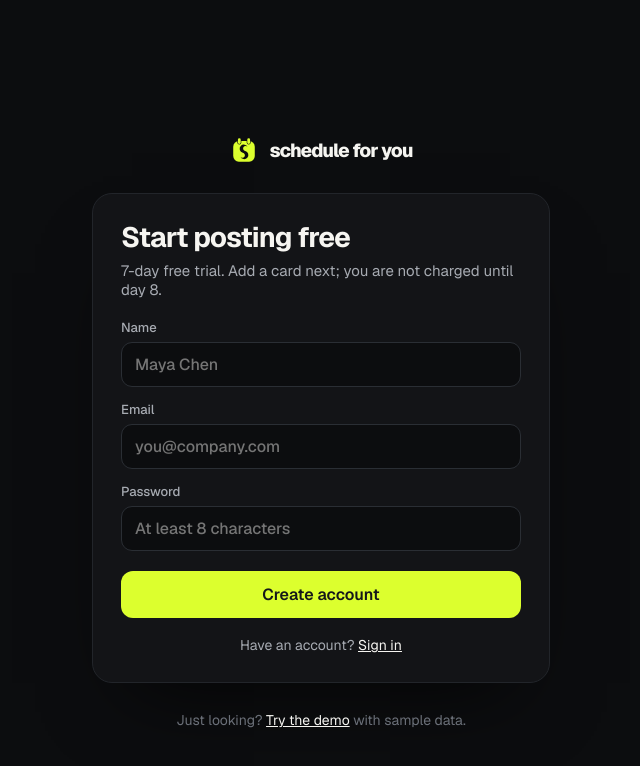
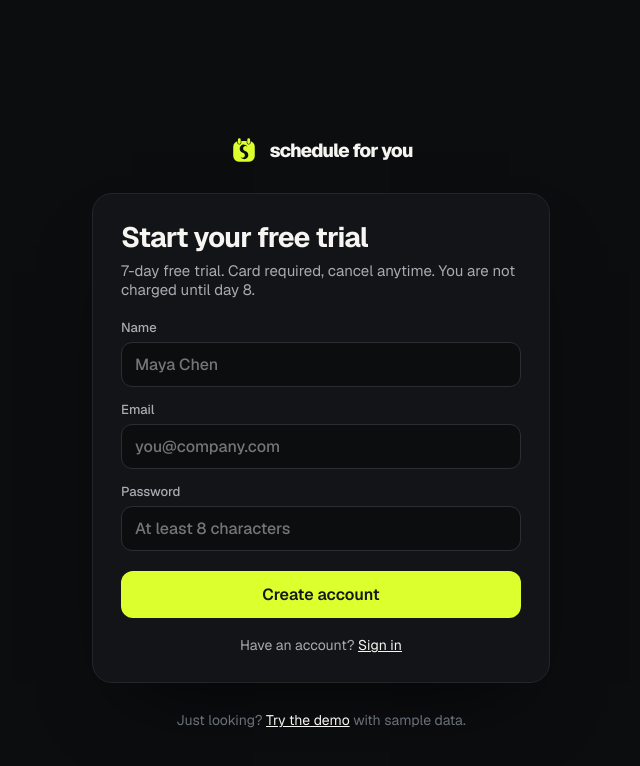
Before and after one commit to shaheertiger/sfu, a Next.js app: page /signup in a window 1280 px wide. Shown: the top 766 px of the page, without its empty margins (319-959 px from the left). Built offline with nearby package versions, Linux system fonts and the light colour scheme.

Commit message:
Say a card is required for the 7-day trial, cancel anytime
Co-Authored-By: Claude Opus 5.5 <noreply@anthropic.com>
Claude-Session: https://claude.ai/code/session_01Fiq3tyMsUThaXu7XbVj6uo

```diff
--- a/components/LandingView.jsx
+++ b/components/LandingView.jsx
@@ -253,7 +253,7 @@ export function renderLanding($v) {
                 {'See how it works'}
               </a>{' '}
             </div>{' '}
-            <span style={{ fontSize: '13px', color: '#6b7079' }}>{'7-day free trial · Cancel anytime'}</span>{' '}
+            <span style={{ fontSize: '13px', color: '#6b7079' }}>{'7-day free trial · Card required · Cancel anytime'}</span>{' '}
           </div>{' '}
           <div
             id="how"
@@ -2211,7 +2211,7 @@ export function renderLanding($v) {
               >
                 {'Simple pricing'}
               </h2>{' '}
-              <p style={{ margin: '0', color: '#a7abb2' }}>{'Unlimited posts on every plan. Cancel whenever.'}</p>{' '}
+              <p style={{ margin: '0', color: '#a7abb2' }}>{'Unlimited posts on every plan. 7-day free trial, card required. Cancel anytime.'}</p>{' '}
             </div>{' '}
             <div
               data-reveal=""
--- a/components/auth/AuthForm.jsx
+++ b/components/auth/AuthForm.jsx
@@ -45,8 +45,8 @@ export default function AuthForm({ mode }) {
         <span>schedule for you</span>
       </a>
       <form className={styles.card} onSubmit={submit}>
-        <h1>{signup ? 'Start posting free' : 'Welcome back'}</h1>
-        <p className={styles.sub}>{signup ? '7-day free trial. Add a card next; you are not charged until day 8.' : 'Sign in to your workspace.'}</p>
+        <h1>{signup ? 'Start your free trial' : 'Welcome back'}</h1>
+        <p className={styles.sub}>{signup ? '7-day free trial. Card required, cancel anytime. You are not charged until day 8.' : 'Sign in to your workspace.'}</p>
         {signup && (
           <label>
             <span>Name</span>
--- a/design/Landing Page.dc.html
+++ b/design/Landing Page.dc.html
@@ -66,7 +66,7 @@ button{font:inherit;color:inherit}
         <a href="/signup" style="padding:14px 22px;font-size:16px;font-weight:600;border-radius:12px;background:#dcff2e;color:#15171a;transition:transform .15s" style-hover="transform:translateY(-2px);color:#15171a">Start posting free</a>
         <a href="#how" style="padding:14px 22px;font-size:16px;font-weight:500;border-radius:12px;border:1px solid #3a3e45;background:#15171a;color:#f6f5f1;transition:border-color .15s" style-hover="border-color:#6b7079;color:#f6f5f1">See how it works</a>
       </div>
-      <span style="font-size:13px;color:#6b7079">7-day free trial · Cancel anytime</span>
+      <span style="font-size:13px;color:#6b7079">7-day free trial · Card required · Cancel anytime</span>
     </div>
 
     <div id="how" data-demo-root="" style="transform:{{ tilt }};transform-origin:50% 0;will-change:transform;position:relative;max-width:1180px;margin:72px auto 0;border:1px solid #2a2e34;border-radius:14px;background:#121417;box-shadow:0 50px 100px -40px rgba(0,0,0,.95);overflow:hidden">
@@ -442,7 +442,7 @@ button{font:inherit;color:inherit}
     <div style="max-width:1120px;margin:0 auto;display:flex;flex-direction:column;gap:40px;align-items:center;text-align:center">
       <div style="display:flex;flex-direction:column;gap:14px;align-items:center">
         <h2 style="margin:0;font-size:clamp(34px,4.6vw,60px);line-height:1.02;letter-spacing:-0.04em;font-weight:700">Simple pricing</h2>
-        <p style="margin:0;color:#a7abb2">Unlimited posts on every plan. Cancel whenever.</p>
+        <p style="margin:0;color:#a7abb2">Unlimited posts on every plan. 7-day free trial, card required. Cancel anytime.</p>
       </div>
       <div data-reveal="" style="display:grid;grid-template-columns:repeat(auto-fit,minmax(min(100%,320px),1fr));gap:16px;width:100%;max-width:760px;text-align:left">
         <div style="padding:30px;border:1px solid #22252a;border-radius:20px;background:#0f1113;display:flex;flex-direction:column;gap:20px">
```
